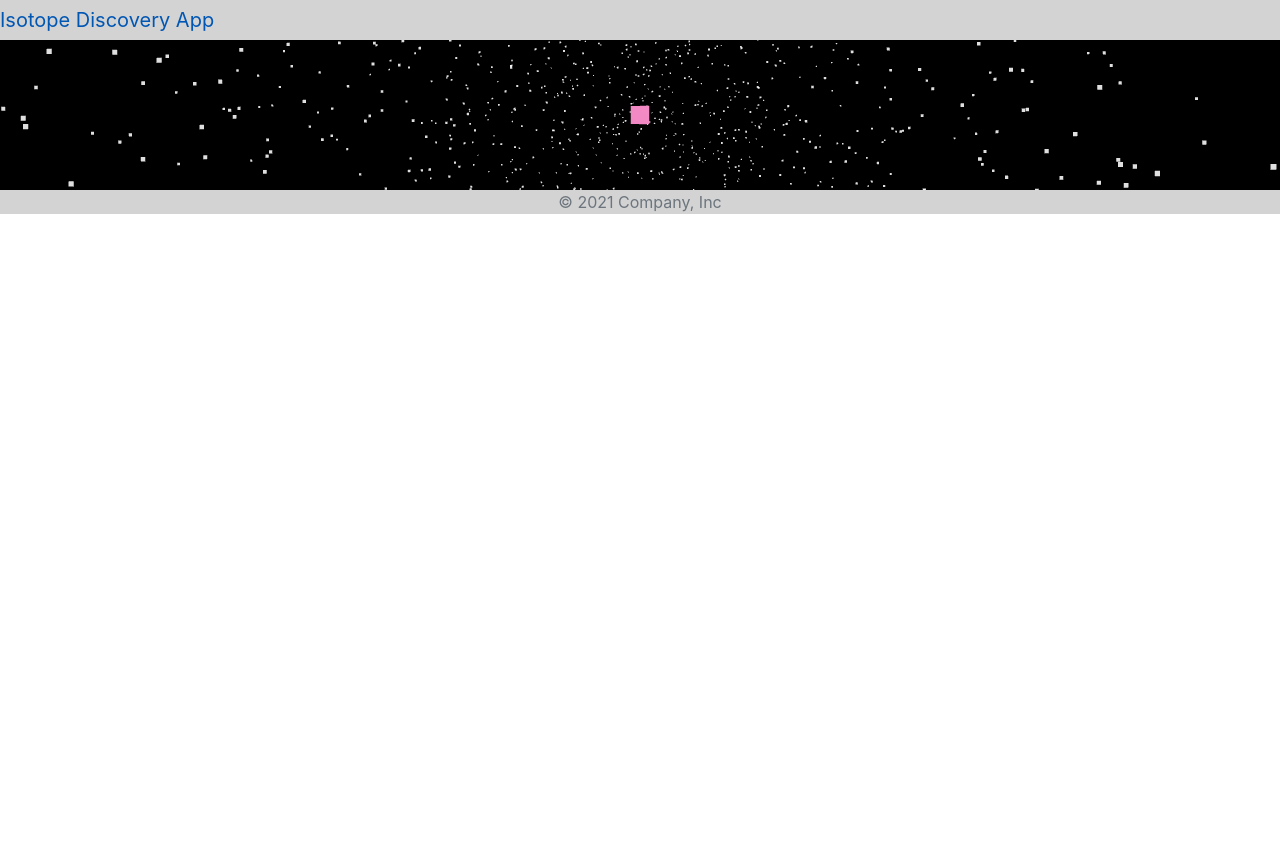
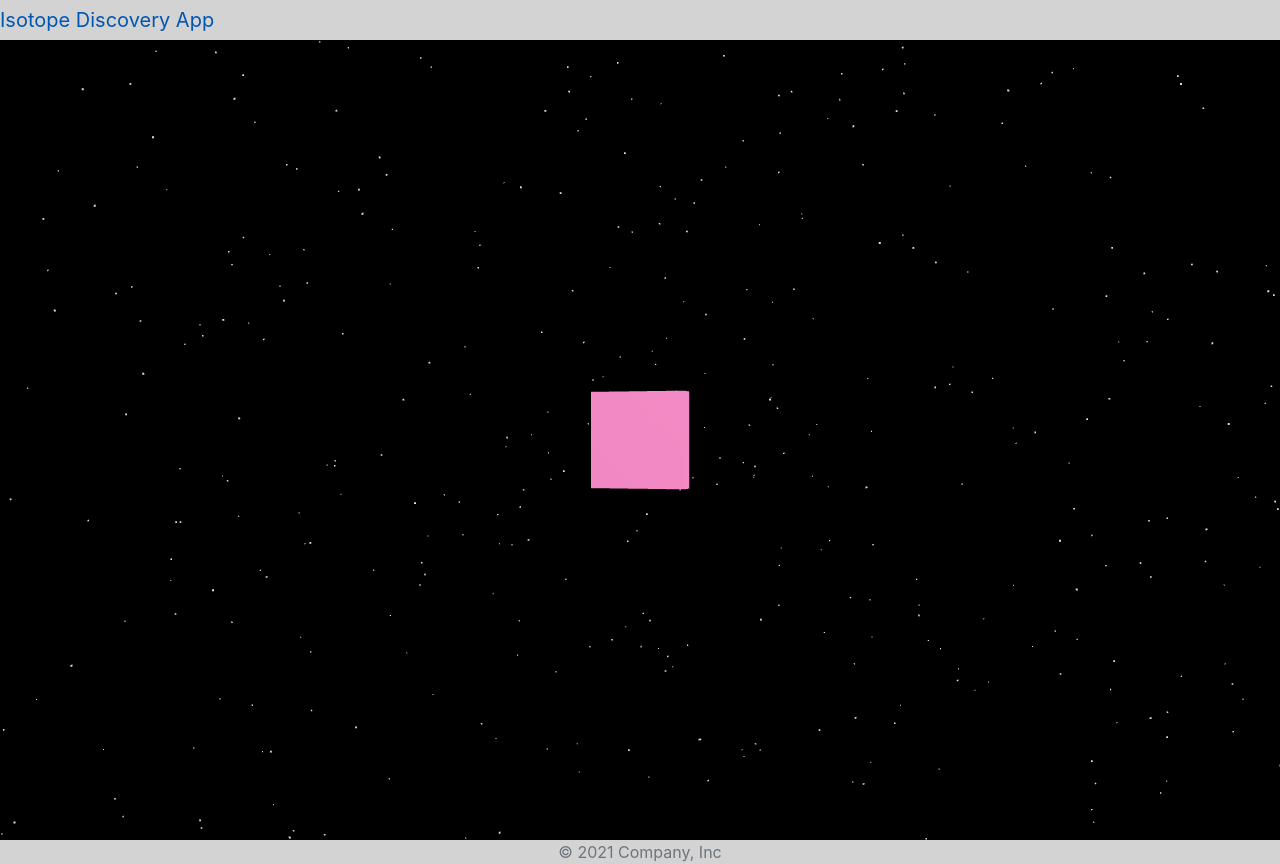
Before and after one commit to YungLawn/ThreejsplaygroundpureReact, a React (Create React App) app in the folder my-app/: page / in a window 1280 px wide. Before the commit the page ends 800 px from the top, so only its background shows below. Built offline with nearby package versions, Linux system fonts and the light colour scheme.

Commit message:
workin on it

```diff
--- a/my-app/src/App.js
+++ b/my-app/src/App.js
@@ -3,6 +3,7 @@ import { Canvas} from '@react-three/fiber';
 import {OrbitControls, Stars} from '@react-three/drei';
 import './index.css';
 import Table from './components/table';
+import Layout from './components/layouts/Layout';
 // import Grid from './components/Grid';
 
 class App extends Component {
@@ -10,6 +11,7 @@ class App extends Component {
     render() {
         return <div id='appContainer'>
             <Canvas id='canvas' camera={{ position: [0, 0, -10], fov: 45 }}>
+
             {/* <Grid size={10} /> */}
                 <OrbitControls
                     minPolarAngle={Math.PI / 2}
@@ -26,6 +28,7 @@ class App extends Component {
                 <pointLight position={[10, 10, 10]}/>
                 <Table/>
                 <Stars/>
+
             </Canvas>
         </div>;
     }
--- a/my-app/src/index.css
+++ b/my-app/src/index.css
@@ -1,5 +1,5 @@
 #appContainer{
-  height: 100%;
+  height: 100vh;
 }
 
 #canvas{
@@ -13,13 +13,11 @@
   top:0;
   right:0;
   left:0;
-  height: 5%;
   background-color: lightgrey;
 }
 
 #footer{
   position:relative;
-  height: 2.5%;
   left:0;
   bottom:0;
   right:0;
```
